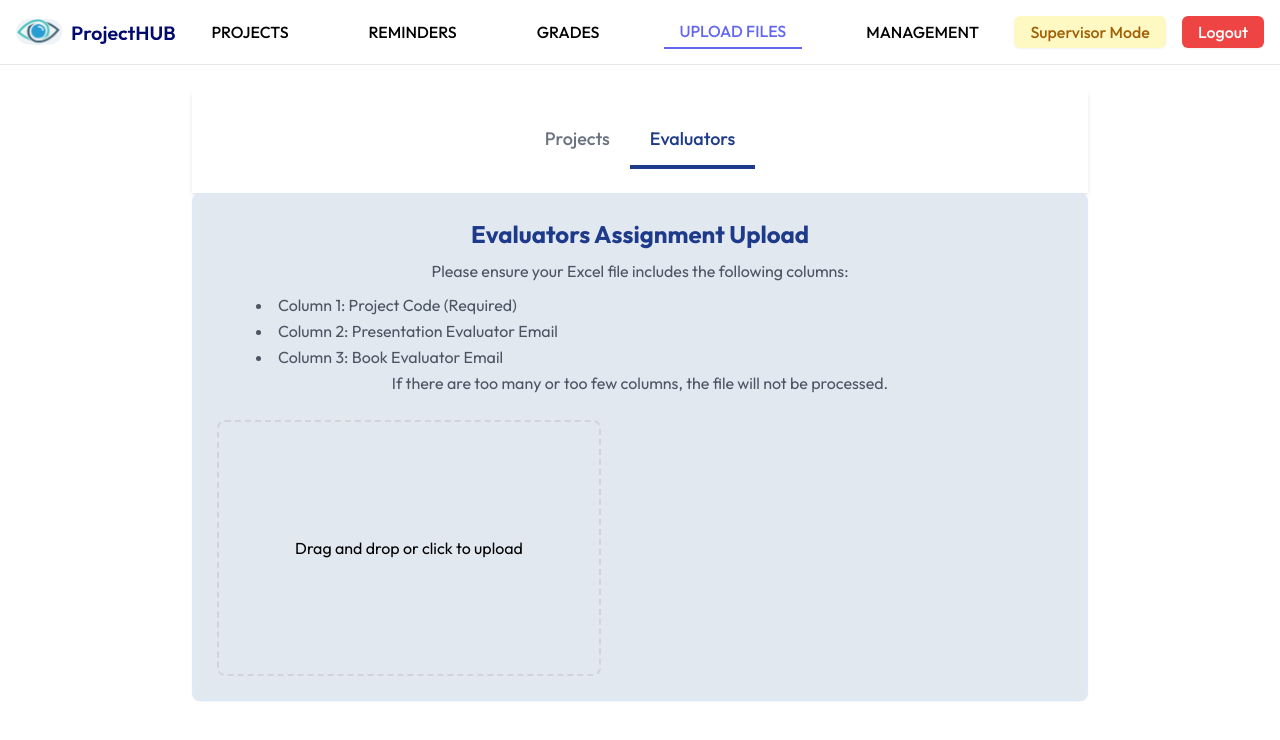
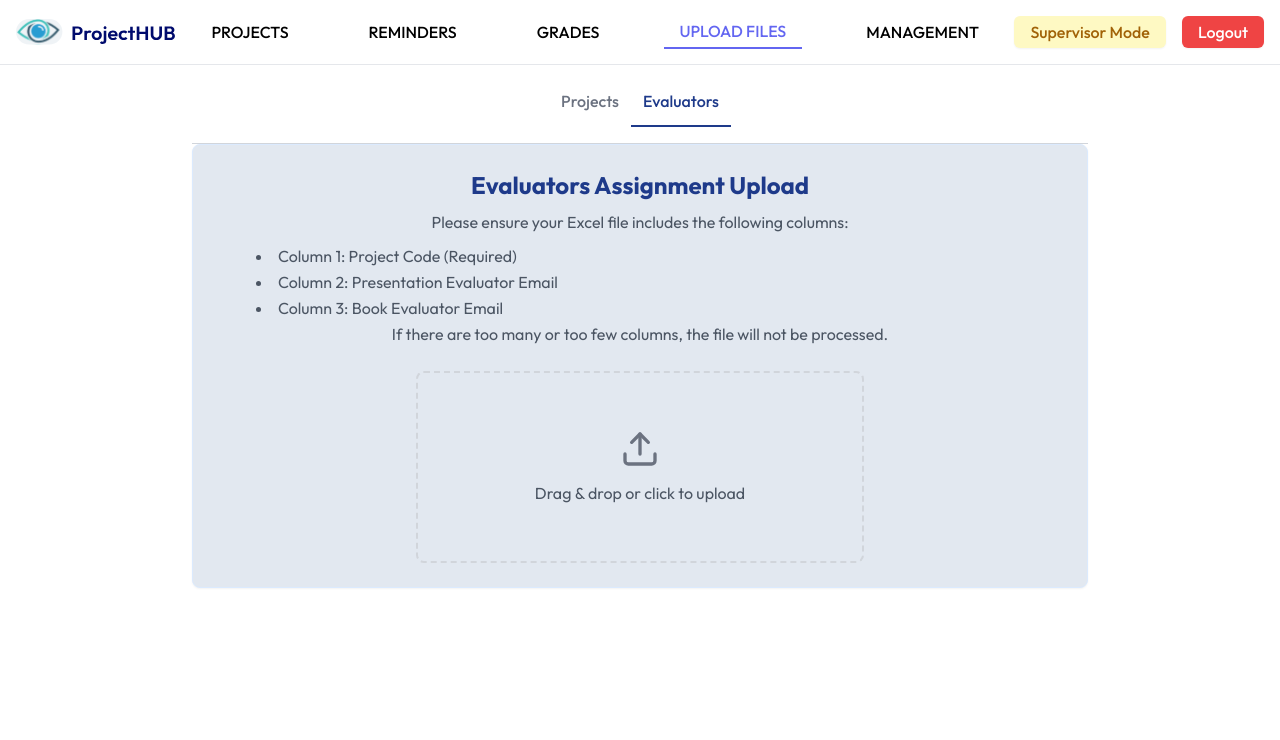
Before and after one commit to noakrispin/Final-project, a React (Vite) app in the folder frontend/: page /admin-evaluators in a window 1280 px wide. Shown: the top 740 px of the page. Built offline with nearby package versions, Linux system fonts and the light colour scheme; no server answers; sample sign-in values are in the browser's storage.

Commit message:
fix uploads

```diff
--- a/frontend/src/components/admin/ExcelUploader.jsx
+++ b/frontend/src/components/admin/ExcelUploader.jsx
@@ -1,44 +1,99 @@
-import React, { useState } from 'react';
-import { Upload, CheckCircle, AlertCircle } from 'lucide-react';
+import React, { useState } from "react";
+import { Upload, CheckCircle, AlertCircle, Loader2 } from "lucide-react";
+import { processExcelFile } from "../../services/fileProcessingService";
 
 const ExcelUploader = ({ onFileSelect, isUploading, isSuccess, error }) => {
+  const [dragOver, setDragOver] = useState(false);
+  const [uploadError, setUploadError] = useState(null);
   const validateFile = (file) => {
     if (!file) return false;
     const validTypes = [
-      'application/vnd.openxmlformats-officedocument.spreadsheetml.sheet',
-      'application/vnd.ms-excel',
-      'text/csv'
+      "application/vnd.openxmlformats-officedocument.spreadsheetml.sheet",
+      "application/vnd.ms-excel",
+      "text/csv",
     ];
 
-    if (!validTypes.includes(file.type)) {
-      alert("Please upload a valid Excel or CSV file");
-      return false;
+    return validTypes.includes(file.type);
+  };
+
+  const handleFileSelect = async (file) => {
+    setUploadError(null);
+
+    // Check if file is valid
+    if (!validateFile(file)) {
+      setUploadError("Invalid file type. Please upload an Excel or CSV file.");
+      return;
     }
 
-    return true;
+    try {
+      // Determine the correct page type based on the URL
+      const pageType = window.location.pathname.includes("evaluators")
+        ? "evaluators"
+        : "projects";
+
+      const processedData = await processExcelFile(file, pageType);
+
+      if (!processedData || processedData.length === 0) {
+        setUploadError("The uploaded file contains no valid data.");
+        return;
+      }
+
+      onFileSelect(file);
+    } catch (error) {
+      setUploadError(` ${error.message}`);
+    }
+  };
+
+  const handleDrop = (e) => {
+    e.preventDefault();
+    setDragOver(false);
+    const file = e.dataTransfer.files[0];
+    handleFileSelect(file);
   };
 
   return (
-    <div className="space-y-4">
+    <div className="flex flex-col items-center space-y-4">
+      {/* Upload Box */}
       <div
-        className={`relative flex flex-col items-center justify-center w-full max-w-sm h-40 sm:h-48 md:h-56 lg:h-64 border-2 border-dashed rounded-lg transition-colors
-          ${isUploading ? 'opacity-50' : ''}
-          ${isSuccess ? 'border-green-500' : error ? 'border-red-500' : 'border-gray-300'}`}
+        className={`relative flex flex-col items-center justify-center w-full max-w-md h-48 border-2 border-dashed rounded-lg transition-all
+          ${isUploading ? "opacity-50 cursor-wait" : "cursor-pointer"}
+          ${isSuccess ? "border-green-500" : error ? "border-red-500" : "border-gray-300"}
+          ${dragOver ? "bg-blue-50 border-blue-400" : ""}`}
+        onDragOver={(e) => {
+          e.preventDefault();
+          setDragOver(true);
+        }}
+        onDragLeave={() => setDragOver(false)}
+        onDrop={handleDrop}
       >
         <input
           type="file"
           accept=".xlsx,.xls,.csv"
           className="absolute inset-0 w-full h-full opacity-0 cursor-pointer"
-          onChange={(e) => {
-            const file = e.target.files[0];
-            if (validateFile(file)) onFileSelect(file);
-          }}
+          onChange={(e) => handleFileSelect(e.target.files[0])}
           disabled={isUploading}
         />
-        <p className="text-sm sm:text-base">{isUploading ? 'Uploading...' : 'Drag and drop or click to upload'}</p>
+        {isUploading ? (
+          <Loader2 className="w-8 h-8 text-blue-500 animate-spin" />
+        ) : isSuccess ? (
+          <CheckCircle className="w-10 h-10 text-green-500" />
+        ) : error ? (
+          <AlertCircle className="w-10 h-10 text-red-500" />
+        ) : (
+          <Upload className="w-10 h-10 text-gray-500" />
+        )}
+        <p className="mt-3 text-sm text-gray-600 sm:text-base">
+          {isUploading
+            ? "Uploading..."
+            : dragOver
+            ? "Drop your file here"
+            : "Drag & drop or click to upload"}
+        </p>
       </div>
-      {error && <p className="text-red-500">{error}</p>}
-      {isSuccess && <p className="text-green-500">File uploaded successfully!</p>}
+
+      {/* Error / Success Messages */}
+      {uploadError && <p className="text-red-500 text-base">{uploadError}</p>}
+      {isSuccess && <p className="text-green-500 text-base">File uploaded successfully!</p>}
     </div>
   );
 };
--- a/frontend/src/pages/admin/AdminEvaluatorUpload.jsx
+++ b/frontend/src/pages/admin/AdminEvaluatorUpload.jsx
@@ -12,7 +12,6 @@ const AdminEvaluatorUpload = () => {
   const [isUploading, setIsUploading] = useState(false);
   const [uploadSuccess, setUploadSuccess] = useState(false);
   const [error, setError] = useState(null);
-
 
   const handleFileSelect = async (file) => {
     setIsUploading(true);
@@ -41,14 +40,17 @@ const AdminEvaluatorUpload = () => {
   };
 
   return (
-    <div className="min-h-screen p-6">
+    <div className="min-h-screen p-0">
       <div className="max-w-4xl mx-auto">
-        {/* Tabs Navigation */}
-        <div className="flex justify-center py-6 bg-white shadow-md">
+        {/* Tabs Section */}
+        <div className="relative z-10 bg-white border-b border-gray-300">
+  <div className="max-w-7xl mx-auto px-4 sm:px-6 lg:px-8">
+    <div className="flex justify-center py-4">
+
                 {tabs.map((tab) => (
                   <button
                     key={tab}
-              className={`inline-flex items-center px-5 py-3 text-lg font-medium border-b-4 ${
+                    className={`inline-flex items-center px-3 pt-2 pb-3 border-b-2 text-base font-medium ${
                       activeTab === tab
                         ? "border-blue-900 text-blue-900"
                         : "border-transparent text-gray-500 hover:border-blue-900 hover:text-blue-900"
@@ -64,6 +66,9 @@ const AdminEvaluatorUpload = () => {
                   </button>
                 ))}
               </div>
+            </div>
+          </div>
+
 
         {/* Tab Content */}
         {activeTab === "Evaluators" && (
@@ -95,8 +100,6 @@ const AdminEvaluatorUpload = () => {
               isSuccess={uploadSuccess}
               error={error}
             />
-
-
           </div>
         )}
       </div>
--- a/frontend/src/pages/admin/AdminFileUpload.jsx
+++ b/frontend/src/pages/admin/AdminFileUpload.jsx
@@ -28,7 +28,9 @@ const AdminFileUpload = () => {
       console.log("Processed Data:", processedData);
 
       if (!processedData || processedData.length === 0) {
-        throw new Error("The processed data is empty. Please check the file format.");
+        throw new Error(
+          "The processed data is empty. Please check the file format."
+        );
       }
 
       // Step 2: Insert projects into the database
@@ -63,14 +65,16 @@ const AdminFileUpload = () => {
   };
 
   return (
-    <div className="min-h-screen p-6">
+    <div className="min-h-screen p-0">
       <div className="max-w-4xl mx-auto">
-        {/* Tabs Navigation */}
-        <div className="flex justify-center py-6 bg-white shadow-md">
+        {/* Tabs Section */}
+        <div className="relative z-10 bg-white border-b border-gray-300">
+  <div className="max-w-7xl mx-auto px-4 sm:px-6 lg:px-8">
+    <div className="flex justify-center py-4">
               {tabs.map((tab) => (
                 <button
                   key={tab}
-              className={`inline-flex items-center px-5 py-3 text-lg font-medium border-b-4 ${
+                  className={`inline-flex items-center px-3 pt-2 pb-3 border-b-2 text-base font-medium ${
                     activeTab === tab
                       ? "border-blue-900 text-blue-900"
                       : "border-transparent text-gray-500 hover:border-blue-900 hover:text-blue-900"
@@ -86,6 +90,8 @@ const AdminFileUpload = () => {
                 </button>
               ))}
             </div>
+          </div>
+        </div>
 
         {/* Tab Content */}
         {activeTab === "Projects" && (
@@ -95,7 +101,8 @@ const AdminFileUpload = () => {
                 Project Upload Instructions
               </h2>
               <p className="text-gray-600 mb-4 max-w-3xl mx-auto break-words leading-relaxed text-center">
-                Please ensure your Excel file follows the format below before uploading.
+                Please ensure your Excel file follows the format below before
+                uploading.
               </p>
             </div>
 
@@ -107,17 +114,23 @@ const AdminFileUpload = () => {
                     <li>Column 2: Student 1 First Name (Required)</li>
                     <li>Column 3: Student 1 Last Name (Required)</li>
                     <li>Column 4: Student 1 ID (Required - 9 digits)</li>
-                    <li>Column 5: Student 1 Email (Required - @e.braude.ac.il)</li>
+                    <li>
+                      Column 5: Student 1 Email (Required - @e.braude.ac.il)
+                    </li>
                     <li>Column 6: Student 2 First Name (Optional)</li>
                     <li>Column 7: Student 2 Last Name (Optional)</li>
                     <li>Column 8: Student 2 ID (Optional - 9 digits)</li>
-                    <li>Column 9: Student 2 Email (Optional - @e.braude.ac.il)</li>
+                    <li>
+                      Column 9: Student 2 Email (Optional - @e.braude.ac.il)
+                    </li>
                     <li>Column 10: Supervisor 1 Email (Required)</li>
                     <li>Column 11: Supervisor 2 Email (Optional)</li>
                     <li>Column 12: Project Title (Required)</li>
                     <li>Column 13: Project Description (Optional)</li>
                     <li>Column 14: Part (Required - A or B)</li>
-                    <li>Column 15: Type (Required - Development or Research)</li>
+                    <li>
+                      Column 15: Type (Required - Development or Research)
+                    </li>
                   </ul>
                 </div>
               </div>
@@ -139,27 +152,18 @@ const AdminFileUpload = () => {
                   View Projects
                 </Button>
               </div>
-
-              {error && (
-                <div className="mt-6 text-center text-red-600">
-                  <p>Error: {error}</p>
-                </div>
-              )}
-
-              {uploadSuccess && (
-                <div className="mt-6 text-center text-green-600">
-                  <p>Projects uploaded successfully!</p>
-                </div>
-              )}
             </div>
           </div>
         )}
 
         {activeTab === "Evaluators" && (
           <div className="p-6 bg-gray-100 border border-gray-300 rounded-lg shadow-sm text-center">
-            <h2 className="text-2xl text-blue-900 font-bold mb-2">Evaluators</h2>
+            <h2 className="text-2xl text-blue-900 font-bold mb-2">
+              Evaluators
+            </h2>
             <p className="text-gray-600">
-              Coming Soon: A separate page will handle uploading evaluator files.
+              Coming Soon: A separate page will handle uploading evaluator
+              files.
             </p>
             <Button
               onClick={() => navigate("/admin-evaluators")}
--- a/frontend/src/pages/admin/AdminProjects.jsx
+++ b/frontend/src/pages/admin/AdminProjects.jsx
@@ -83,11 +83,11 @@ const AdminProjects = () => {
               console.log(`Fetched supervisor data for ID ${id}:`, userResponse);
               return {
                 id,
-                fullName: userResponse.fullName || `Unknown (${id})`,
+                fullName: userResponse.fullName || `${id}`,
               };
             } catch (error) {
               console.error(`Error fetching supervisor with ID ${id}:`, error);
-              return { id, fullName: `Unknown (${id})` };
+              return { id, fullName: `${id}` };
             }
           })
         );
```
Also changed, not shown: frontend/src/services/fileProcessingService.js (+60 -43 lines). Lines whose indentation alone changed are shown as unchanged.
